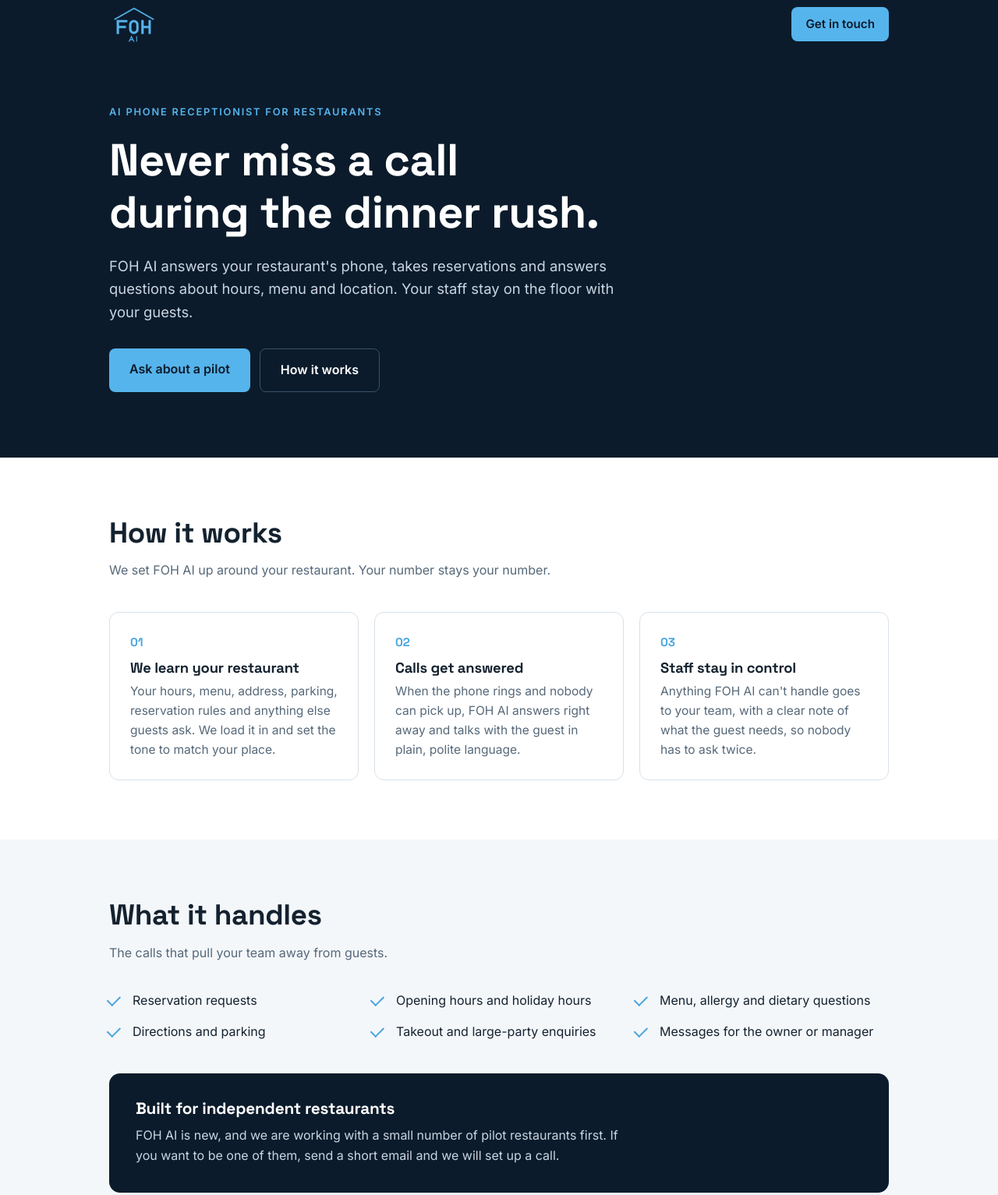
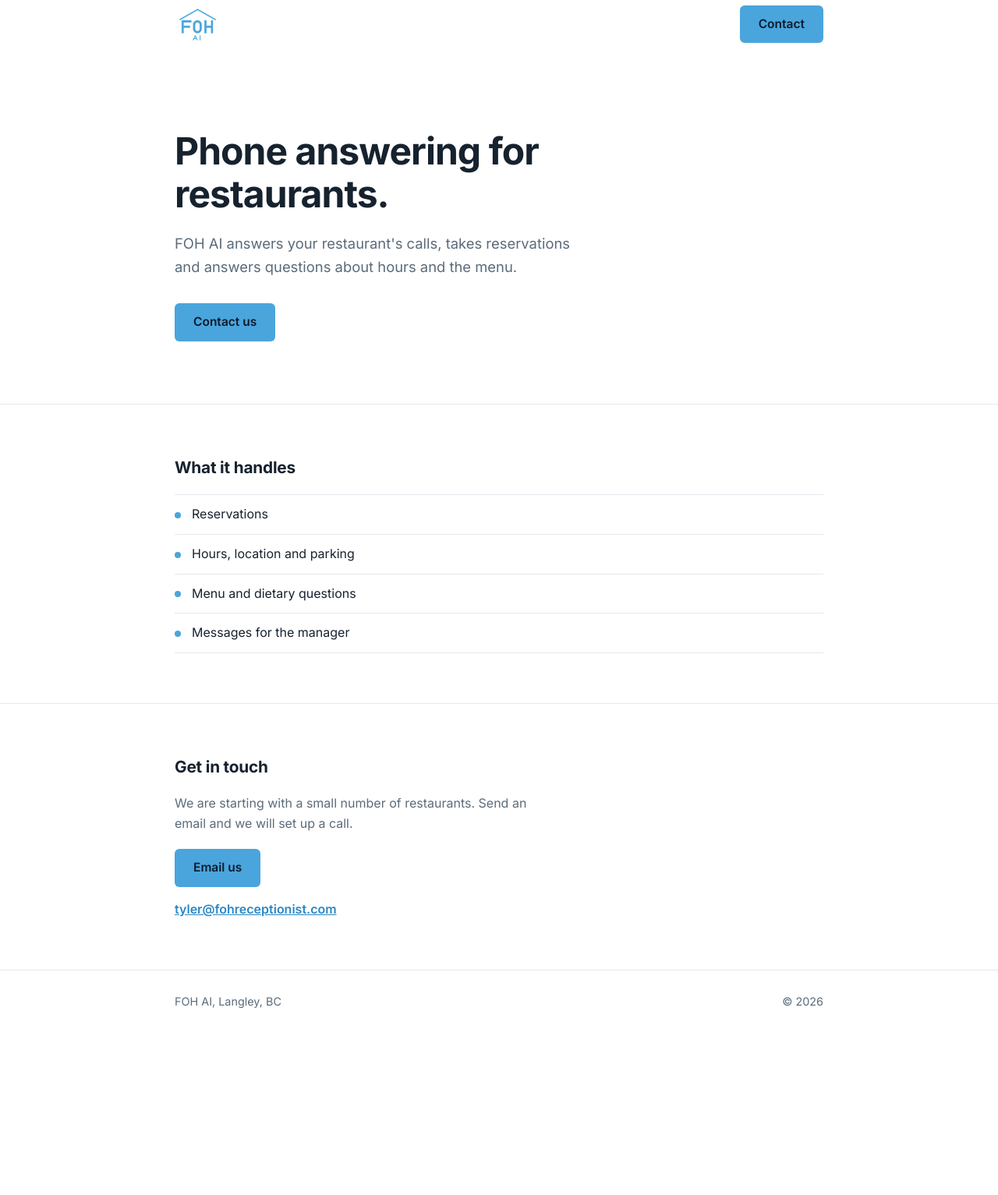
Before and after one commit to tntutte14-prog/fohreceptionist-site, a plain HTML site: page index.html in a window 1280 px wide. Shown: the part 16-1549 px from the top of the page at 78% size. After the commit the page ends 1352 px from the top, so only its background shows below. Drawn offline with Linux system fonts and the light colour scheme.

Commit message:
Simplify site: white background, blue accents, shorter copy
Co-Authored-By: Claude Sonnet 5.5 <noreply@anthropic.com>
Claude-Session: https://claude.ai/code/session_01RZ3aFTAetm9WyqULatDJUo

```diff
--- a/index.html
+++ b/index.html
@@ -3,132 +3,89 @@
 <head>
 <meta charset="utf-8">
 <meta name="viewport" content="width=device-width, initial-scale=1">
-<title>FOH AI | AI phone receptionist for restaurants</title>
-<meta name="description" content="FOH AI answers your restaurant's phone, takes reservations and answers questions about hours and menu, so your staff can stay on the floor.">
+<title>FOH AI | Phone answering for restaurants</title>
+<meta name="description" content="FOH AI answers your restaurant's phone, takes reservations and answers questions about hours and the menu.">
 <link rel="icon" type="image/png" href="favicon.png">
-<meta property="og:title" content="FOH AI | AI phone receptionist for restaurants">
-<meta property="og:description" content="Never miss a call during the dinner rush.">
+<meta property="og:title" content="FOH AI | Phone answering for restaurants">
+<meta property="og:description" content="FOH AI answers your restaurant's phone.">
 <meta property="og:image" content="https://fohreceptionist.com/logo.png">
 <link rel="preconnect" href="https://fonts.googleapis.com">
 <link rel="preconnect" href="https://fonts.gstatic.com" crossorigin>
-<link rel="stylesheet" href="https://fonts.googleapis.com/css2?family=Inter:wght@400;500;600&family=Space+Grotesk:wght@500;700&display=swap">
+<link rel="stylesheet" href="https://fonts.googleapis.com/css2?family=Inter:wght@400;500;600;700&display=swap">
 <style>
 :root{
-  --navy:#0b1b2b; --navy2:#10263b; --blue:#56b4ec; --blue-d:#4aa5dd;
-  --ink:#14222f; --muted:#566879; --line:#d9e2ea; --bg:#f4f7fa; --white:#fff;
-  --head:"Space Grotesk",system-ui,sans-serif; --body:"Inter",system-ui,-apple-system,"Segoe UI",sans-serif;
+  --blue:#4aa5dd; --blue-dark:#2b88c4; --navy:#0b1b2b;
+  --ink:#16222e; --muted:#5b6b7a; --line:#e3e9ee;
+  --font:"Inter",system-ui,-apple-system,"Segoe UI",Arial,sans-serif;
 }
 *{box-sizing:border-box}
-html{scroll-behavior:smooth}
-body{margin:0;font-family:var(--body);color:var(--ink);background:var(--white);line-height:1.6;-webkit-font-smoothing:antialiased}
-a{color:inherit}
-.wrap{max-width:1040px;margin:0 auto;padding-left:max(20px,env(safe-area-inset-left,0px));padding-right:max(20px,env(safe-area-inset-right,0px))}
-h1,h2,h3{font-family:var(--head);line-height:1.15;margin:0;letter-spacing:-.01em;text-wrap:balance}
-/* hero */
-.hero{background:var(--navy);color:#fff;padding-bottom:84px}
-.nav{display:flex;align-items:center;justify-content:space-between;gap:16px;padding-top:20px;padding-bottom:20px}
-.nav img{height:54px;width:auto;display:block}
-.nav a.btn{padding:10px 18px;font-size:.95rem}
-.hero-copy{padding-top:56px;max-width:700px}
-.eyebrow{font-size:.8rem;letter-spacing:.14em;text-transform:uppercase;color:var(--blue);font-weight:600;margin-bottom:18px}
-.hero h1{font-size:clamp(2.1rem,6vw,3.6rem);font-weight:700}
-.hero p.lead{font-size:1.15rem;color:#c9d6e2;margin:22px 0 32px;max-width:56ch}
-.btn{display:inline-block;background:var(--blue);color:var(--navy);font-weight:600;text-decoration:none;padding:14px 26px;border-radius:8px;transition:background .15s}
-.btn:hover{background:#7cc6f2}
-.btn.ghost{background:transparent;color:#fff;border:1.5px solid #3a526a;margin-left:10px}
-.btn.ghost:hover{border-color:var(--blue);color:var(--blue)}
-.cta-row{display:flex;flex-wrap:wrap;gap:12px}
-.cta-row .btn.ghost{margin-left:0}
-/* sections */
-section{padding:76px 0}
-section.alt{background:var(--bg)}
-h2{font-size:clamp(1.6rem,4vw,2.3rem);font-weight:700}
-.sub{color:var(--muted);max-width:60ch;margin:14px 0 0}
-.grid{display:grid;gap:20px;margin-top:40px;grid-template-columns:repeat(auto-fit,minmax(min(100%,280px),1fr))}
-.card{background:#fff;border:1px solid var(--line);border-radius:12px;padding:26px}
-.card h3{font-size:1.15rem;margin-bottom:8px}
-.card p{margin:0;color:var(--muted);font-size:.97rem}
-.num{font-family:var(--head);font-weight:700;color:var(--blue-d);font-size:.95rem;margin-bottom:10px;display:block}
-.list{margin:36px 0 0;padding:0;list-style:none;display:grid;gap:14px;grid-template-columns:repeat(auto-fit,minmax(min(100%,300px),1fr))}
-.list li{padding-left:30px;position:relative;color:var(--ink)}
-.list li::before{content:"";position:absolute;left:0;top:.5em;width:14px;height:8px;border-left:2.5px solid var(--blue-d);border-bottom:2.5px solid var(--blue-d);transform:rotate(-45deg) translateY(-3px)}
-.note{background:var(--navy);color:#fff;border-radius:14px;padding:34px;margin-top:40px}
-.note h3{font-size:1.3rem;margin-bottom:10px}
-.note p{margin:0;color:#c9d6e2;max-width:64ch}
-/* contact */
-.contact{background:var(--navy);color:#fff;text-align:left}
-.contact h2{color:#fff}
-.contact .sub{color:#c9d6e2}
-.mail{display:inline-block;margin-top:26px;font-family:var(--head);font-size:clamp(1.15rem,4vw,1.6rem);font-weight:500;color:var(--blue);text-decoration:none;border-bottom:2px solid #2c4660;padding-bottom:2px;word-break:break-word}
-.mail:hover{border-color:var(--blue)}
-footer{background:#08141f;color:#8da2b5;font-size:.88rem;padding:26px 0}
-footer .wrap{display:flex;flex-wrap:wrap;justify-content:space-between;gap:10px}
-@media (max-width:560px){.hero-copy{padding-top:36px}section{padding:56px 0}.nav img{height:46px}}
+body{margin:0;background:#fff;color:var(--ink);font-family:var(--font);line-height:1.6;-webkit-font-smoothing:antialiased}
+a{color:var(--blue-dark)}
+.wrap{max-width:880px;margin:0 auto;padding-left:max(24px,env(safe-area-inset-left,0px));padding-right:max(24px,env(safe-area-inset-right,0px))}
+header .wrap{display:flex;align-items:center;justify-content:space-between;gap:16px;padding-top:22px;padding-bottom:22px}
+header img{display:block;height:50px;width:auto}
+.btn{display:inline-block;background:var(--blue);color:var(--navy);font-weight:600;font-size:.97rem;text-decoration:none;padding:12px 24px;border-radius:6px}
+.btn:hover{background:#6bb8e8}
+.hero{padding:88px 0 80px;border-bottom:1px solid var(--line)}
+h1{font-size:clamp(2rem,5.5vw,3rem);line-height:1.15;letter-spacing:-.02em;font-weight:700;margin:0;max-width:16ch}
+.hero p{font-size:1.15rem;color:var(--muted);max-width:46ch;margin:22px 0 32px}
+section{padding:64px 0;border-bottom:1px solid var(--line)}
+h2{font-size:1.3rem;margin:0 0 18px;font-weight:700;letter-spacing:-.01em}
+ul{margin:0;padding:0;list-style:none}
+li{padding:12px 0 12px 22px;border-top:1px solid var(--line);position:relative}
+li:last-child{border-bottom:1px solid var(--line)}
+li::before{content:"";position:absolute;left:0;top:1.35em;width:8px;height:8px;background:var(--blue);border-radius:50%}
+.contact p{margin:0 0 20px;color:var(--muted);max-width:46ch}
+.contact .mail{display:block;margin-top:16px;color:var(--blue-dark);font-weight:600}
+footer{padding:28px 0 40px;color:var(--muted);font-size:.9rem}
+footer .wrap{display:flex;flex-wrap:wrap;justify-content:space-between;gap:8px}
+@media (max-width:560px){.hero{padding:56px 0 52px}section{padding:48px 0}header img{height:44px}}
 </style>
 </head>
 <body>
 
-<header class="hero">
+<header>
   <div class="wrap">
-    <div class="nav">
-      <img src="logo.png" alt="FOH AI" width="65" height="54">
-      <a class="btn" href="mailto:tyler@fohreceptionist.com?subject=FOH%20AI%20for%20my%20restaurant">Get in touch</a>
-    </div>
-    <div class="hero-copy">
-      <div class="eyebrow">AI phone receptionist for restaurants</div>
-      <h1>Never miss a call during the dinner rush.</h1>
-      <p class="lead">FOH AI answers your restaurant's phone, takes reservations and answers questions about hours, menu and location. Your staff stay on the floor with your guests.</p>
-      <div class="cta-row">
-        <a class="btn" href="mailto:tyler@fohreceptionist.com?subject=FOH%20AI%20pilot">Ask about a pilot</a>
-        <a class="btn ghost" href="#how">How it works</a>
-      </div>
-    </div>
+    <img src="logo-blue.png" alt="FOH AI" width="60" height="50">
+    <a class="btn" href="mailto:tyler@fohreceptionist.com">Contact</a>
   </div>
 </header>
 
-<section id="how">
+<main>
+  <div class="hero">
     <div class="wrap">
-    <h2>How it works</h2>
-    <p class="sub">We set FOH AI up around your restaurant. Your number stays your number.</p>
-    <div class="grid">
-      <div class="card"><span class="num">01</span><h3>We learn your restaurant</h3><p>Your hours, menu, address, parking, reservation rules and anything else guests ask. We load it in and set the tone to match your place.</p></div>
-      <div class="card"><span class="num">02</span><h3>Calls get answered</h3><p>When the phone rings and nobody can pick up, FOH AI answers right away and talks with the guest in plain, polite language.</p></div>
-      <div class="card"><span class="num">03</span><h3>Staff stay in control</h3><p>Anything FOH AI can't handle goes to your team, with a clear note of what the guest needs, so nobody has to ask twice.</p></div>
+      <h1>Phone answering for restaurants.</h1>
+      <p>FOH AI answers your restaurant's calls, takes reservations and answers questions about hours and the menu.</p>
+      <a class="btn" href="mailto:tyler@fohreceptionist.com">Contact us</a>
     </div>
   </div>
-</section>
 
-<section class="alt">
+  <section>
     <div class="wrap">
       <h2>What it handles</h2>
-    <p class="sub">The calls that pull your team away from guests.</p>
-    <ul class="list">
-      <li>Reservation requests</li>
-      <li>Opening hours and holiday hours</li>
-      <li>Menu, allergy and dietary questions</li>
-      <li>Directions and parking</li>
-      <li>Takeout and large-party enquiries</li>
-      <li>Messages for the owner or manager</li>
+      <ul>
+        <li>Reservations</li>
+        <li>Hours, location and parking</li>
+        <li>Menu and dietary questions</li>
+        <li>Messages for the manager</li>
       </ul>
-    <div class="note">
-      <h3>Built for independent restaurants</h3>
-      <p>FOH AI is new, and we are working with a small number of pilot restaurants first. If you want to be one of them, send a short email and we will set up a call.</p>
-    </div>
     </div>
   </section>
 
   <section class="contact">
     <div class="wrap">
-    <h2>Want to hear it for yourself?</h2>
-    <p class="sub">Email us and we will arrange a short call to show you how FOH AI would sound at your restaurant.</p>
+      <h2>Get in touch</h2>
+      <p>We are starting with a small number of restaurants. Send an email and we will set up a call.</p>
+      <a class="btn" href="mailto:tyler@fohreceptionist.com">Email us</a>
       <a class="mail" href="mailto:tyler@fohreceptionist.com">tyler@fohreceptionist.com</a>
     </div>
   </section>
+</main>
 
 <footer>
   <div class="wrap">
-    <span>&copy; 2026 FOH AI. Langley, British Columbia, Canada.</span>
-    <span>fohreceptionist.com</span>
+    <span>FOH AI, Langley, BC</span>
+    <span>&copy; 2026</span>
   </div>
 </footer>
 
```
Also changed, not shown: logo-blue.png (added), logo-blue.svg (added). Lines whose indentation alone changed are shown as unchanged.
